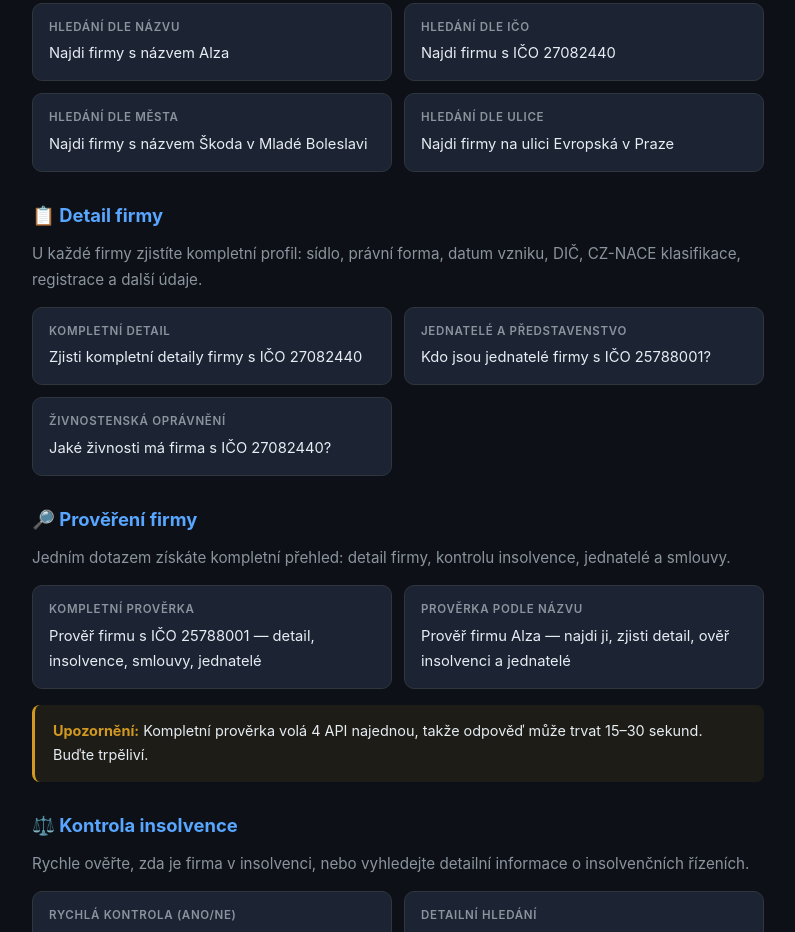
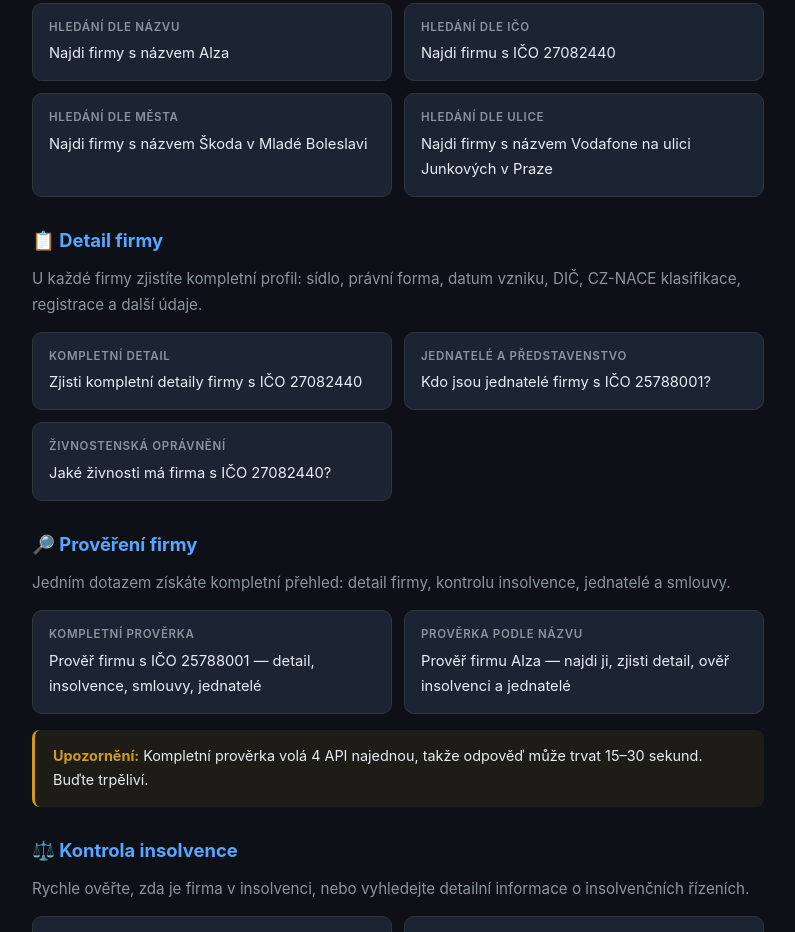
Before and after one commit to ostefka/rejstriky, a plain HTML site: page docs/user-guide.html in a window 1280 px wide. Shown: the part 1651-2583 px from the top of the page, without its empty margins (242-1037 px from the left). Drawn offline with Linux system fonts and the light colour scheme.

Commit message:
docs: replace broad street search example with specific one

```diff
--- a/docs/user-guide.html
+++ b/docs/user-guide.html
@@ -207,7 +207,7 @@
                 </div>
                 <div class="prompt" onclick="copyPrompt(this)">
                     <div class="prompt-label">Hledání dle ulice</div>
-                    <div class="prompt-text">Najdi firmy na ulici Evropská v Praze</div>
+                    <div class="prompt-text">Najdi firmy s názvem Vodafone na ulici Junkových v Praze</div>
                     <span class="copy-hint">📋 kopírovat</span>
                 </div>
             </div>
```
